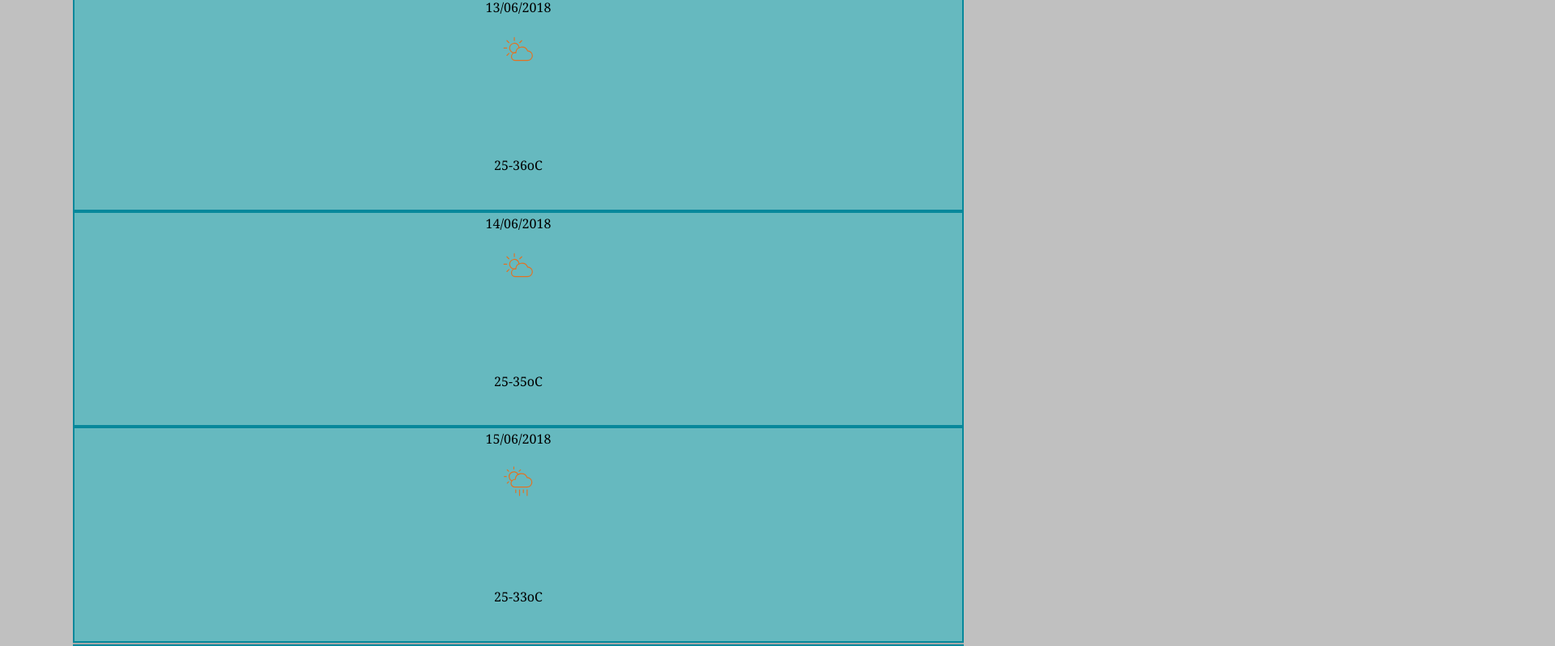
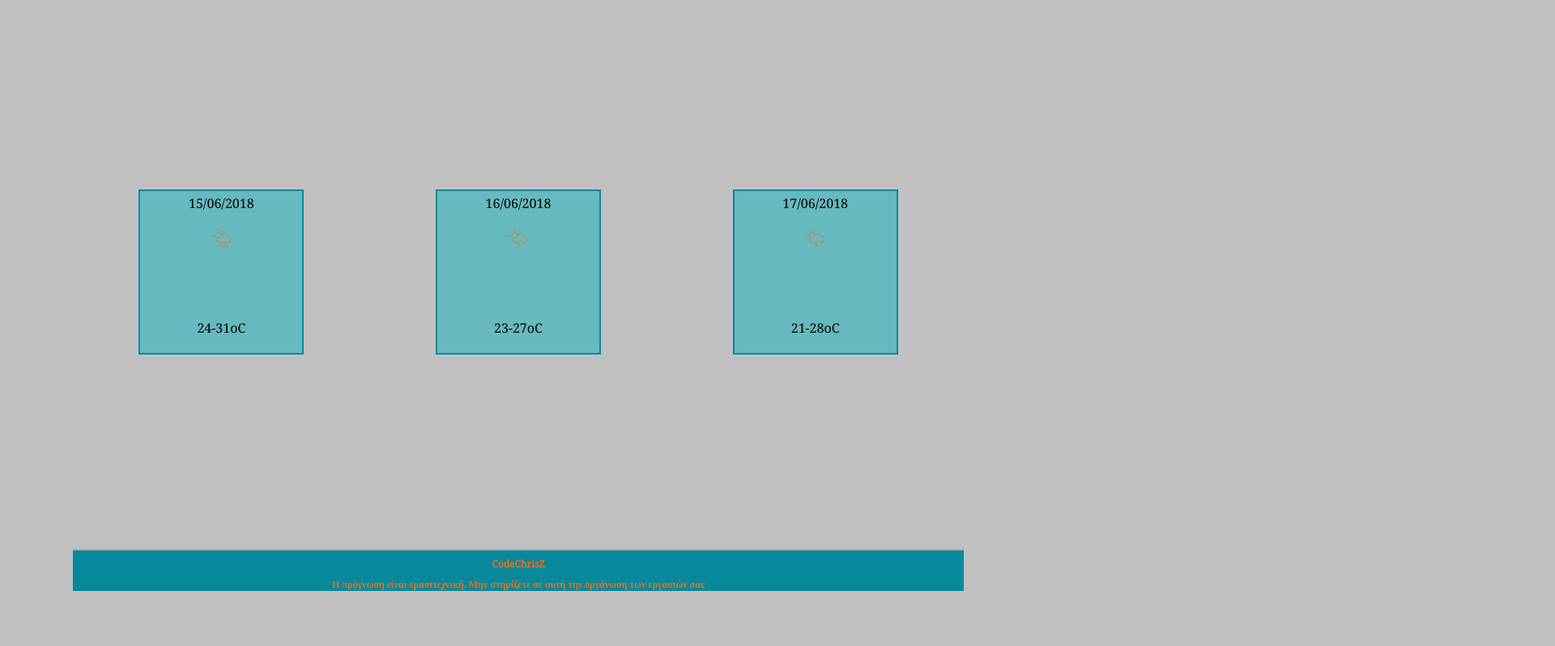
Before and after one commit to codechrisz/codechris.github.io, a plain HTML site: page forecast.html in a window 1280 px wide. Shown: the part 70-868 px from the top of the page at 81% size, 1920 px wide, since content can reach past the window. After the commit the page ends 800 px from the top, so only its background shows below. Drawn offline with nearby package versions, Linux system fonts and the light colour scheme.

Commit message:
fixed bugs

```diff
--- a/forecast.html
+++ b/forecast.html
@@ -26,48 +26,6 @@
 	    </nav>
 	    <div class="content">
 		    <div class="forecast">
-		    	<div class="title">13/06/2018</div>
-		    	<div class="icon">
-		    		<svg xmlns="http://www.w3.org/2000/svg" viewBox="0 0 64 64" aria-labelledby="title"
-					aria-describedby="desc" role="img" xmlns:xlink="http://www.w3.org/1999/xlink">
-					  <title>Partly Cloudy</title>
-					  <desc>A line styled icon from Orion Icon Library.</desc>
-					  <path data-name="layer2"
-					  d="M27.1 39.5a10 10 0 1 1 6.9-10M24 8v6M8 30H2m6.4-15.5l4.3 4.2m26.9-4.2l-4.3 4.2M12.7 41.3l-4.3 4.3"
-					  fill="none" stroke="#e37222" stroke-miterlimit="10" stroke-width="2" stroke-linejoin="round"
-					  stroke-linecap="round"></path>
-					  <path data-name="layer1" d="M52 36a13 13 0 0 0-25 4.1h-1a8 8 0 1 0 0 16h26a10 10 0 0 0 0-20z"
-					  fill="none" stroke="#e37222" stroke-miterlimit="10" stroke-width="2" stroke-linejoin="round"
-					  stroke-linecap="round"></path>
-					</svg>
-		    	</div>
-		    	<div class="describe">
-		    		<p>25-36oC</p>
-		    	</div>
-		    	<div class="text">Ανεβαίνει ακόμα λίγο η θερμοκρασία ενώ το μεσημέρι και το απόγευμα θα υπάρχουν και λίγες νεφώσεις. </div>
-		    </div>
-		    <div class="forecast">
-		    	<div class="title">14/06/2018</div>
-		    	<div class="icon">
-		    		<svg xmlns="http://www.w3.org/2000/svg" viewBox="0 0 64 64" aria-labelledby="title"
-					aria-describedby="desc" role="img" xmlns:xlink="http://www.w3.org/1999/xlink">
-					  <title>Partly Cloudy</title>
-					  <desc>A line styled icon from Orion Icon Library.</desc>
-					  <path data-name="layer2"
-					  d="M27.1 39.5a10 10 0 1 1 6.9-10M24 8v6M8 30H2m6.4-15.5l4.3 4.2m26.9-4.2l-4.3 4.2M12.7 41.3l-4.3 4.3"
-					  fill="none" stroke="#e37222" stroke-miterlimit="10" stroke-width="2" stroke-linejoin="round"
-					  stroke-linecap="round"></path>
-					  <path data-name="layer1" d="M52 36a13 13 0 0 0-25 4.1h-1a8 8 0 1 0 0 16h26a10 10 0 0 0 0-20z"
-					  fill="none" stroke="#e37222" stroke-miterlimit="10" stroke-width="2" stroke-linejoin="round"
-					  stroke-linecap="round"></path>
-					</svg>
-		    	</div>
-		    	<div class="describe">
-		    		<p>25-35oC</p>
-		    	</div>
-		    	<div class="text">Αυξάνονται λίγο οι συγκεντρώσεις σκόνης. Αραιές νεφώσεις, κατά διαστήματα αθξημένες από το μεσημέρι.</div>
-		    </div>
-		    <div class="forecast">
 		    	<div class="title">15/06/2018</div>
 		    	<div class="icon">
 		    		<svg xmlns="http://www.w3.org/2000/svg" viewBox="0 0 64 64" aria-labelledby="title"
@@ -87,14 +45,60 @@
 					</svg>
 		    	</div>
 		    	<div class="describe">
-		    		<p>25-33oC</p>
+		    		<p>24-31oC</p>
 		    	</div>
-		    	<div class="text">Αραιές νεφώσεις με πιθανότητα λασποβροχών τις πρώτες πρωινές ώρες. Πιθανότητα μπόρας και το απόγευμα. Μικρή πτώση της θερμοκρασίας</div>
+		    	<div class="text">Αίθριος καιρός μέχρι το μεσημέρι και πιο δροσερός. Από το μεσημέρι θα αναπτυχθούν τοπικές νεφώσεις και υπάρχει πιθανότητα για μπόρες κυρίως στα βόρια του νομού. </div>
+		    </div>
+		    <div class="forecast">
+		    	<div class="title">16/06/2018</div>
+		    	<div class="icon">
+		    		<svg xmlns="http://www.w3.org/2000/svg" viewBox="0 0 64 64" aria-labelledby="title"
+					aria-describedby="desc" role="img" xmlns:xlink="http://www.w3.org/1999/xlink">
+					  <title>Mostly Cloudy Lightning</title>
+					  <desc>A line styled icon from Orion Icon Library.</desc>
+					  <path data-name="layer2"
+					  fill="none" stroke="#e37222" stroke-miterlimit="10" stroke-width="2" d="M41.6 37.6l-10 12.5h8L30 62"
+					  stroke-linejoin="round" stroke-linecap="round"></path>
+					  <path data-name="layer1" d="M17.7 31.1A10 10 0 1 1 31.1 18M22 2.1v4m-16 16H2M8.4 8.5l2.3 2.3m24.9-2.3l-2.3 2.3M10.7 33.4l-2.3 2.2"
+					  fill="none" stroke="#e37222" stroke-miterlimit="10" stroke-width="2" stroke-linejoin="round"
+					  stroke-linecap="round"></path>
+					  <path data-name="layer1" d="M46 44.1h4a10 10 0 0 0 0-20 13 13 0 0 0-25 4.1h-1a8 8 0 0 0 0 16h4"
+					  fill="none" stroke="#e37222" stroke-miterlimit="10" stroke-width="2" stroke-linejoin="round"
+					  stroke-linecap="round"></path>
+					</svg>
+		    	</div>
+		    	<div class="describe">
+		    		<p>23-27oC</p>
+		    	</div>
+		    	<div class="text">Άστατος καιρός με βροχές, καταιγίδες τοπικά ισχυρές αλλά και διαστήματα με βελτιωμένο καιρό. Σε πτώση η θερμοκρασία. </div>
+		    </div>
+		    <div class="forecast">
+		    	<div class="title">17/06/2018</div>
+		    	<div class="icon">
+		    		<svg xmlns="http://www.w3.org/2000/svg" viewBox="0 0 64 64" aria-labelledby="title"
+					aria-describedby="desc" role="img" xmlns:xlink="http://www.w3.org/1999/xlink">
+					  <title>Mostly Cloudy Lightning</title>
+					  <desc>A line styled icon from Orion Icon Library.</desc>
+					  <path data-name="layer2"
+					  fill="none" stroke="#e37222" stroke-miterlimit="10" stroke-width="2" d="M41.6 37.6l-10 12.5h8L30 62"
+					  stroke-linejoin="round" stroke-linecap="round"></path>
+					  <path data-name="layer1" d="M17.7 31.1A10 10 0 1 1 31.1 18M22 2.1v4m-16 16H2M8.4 8.5l2.3 2.3m24.9-2.3l-2.3 2.3M10.7 33.4l-2.3 2.2"
+					  fill="none" stroke="#e37222" stroke-miterlimit="10" stroke-width="2" stroke-linejoin="round"
+					  stroke-linecap="round"></path>
+					  <path data-name="layer1" d="M46 44.1h4a10 10 0 0 0 0-20 13 13 0 0 0-25 4.1h-1a8 8 0 0 0 0 16h4"
+					  fill="none" stroke="#e37222" stroke-miterlimit="10" stroke-width="2" stroke-linejoin="round"
+					  stroke-linecap="round"></path>
+					</svg>
+		    	</div>
+		    	<div class="describe">
+		    		<p>21-28oC</p>
+		    	</div>
+		    	<div class="text">Συνέχεια του άστατου καιρού με βροχές και καταιγίδες κυρίως το μεσημέρι.</div>
 		    </div>
 	    </div>
 	    <div class="footer">
 	    	<p><span>CodeChrisZ</span></p>
-	    	<p>Η πρόγνωση είναι ερασιτεχνική. Μην στηρίζεται σε αυτή την οργάνωση των εργασιών σας</p>
+	    	<p>Η πρόγνωση είναι ερασιτεχνική. Μην στηρίζετε σε αυτή την οργάνωση των εργασιών σας</p>
 	    </div>
 	</div>
 
--- a/style.css
+++ b/style.css
@@ -12,7 +12,7 @@ body {
   "nav"
   "content"
   "footer";
-  grid-template-rows: auto 100vh auto;
+  grid-template-rows: auto 1fr auto;
   grid-template-columns: 1fr;
   width: 100%;
   min-height: 100vh;
@@ -69,32 +69,34 @@ a {
 
 .content {
   display: flex;
-  flex-direction: column;
+  flex-wrap: wrap;
+  /*flex-direction: column;*/
+  align-items: center;
   align-content: center;
+  justify-content: space-around;
 }
 
 .forecast {
   background-color: #66b9bf;
-  flex-grow: 1;
+  /*flex: 1 1 auto;*/
   display: flex;
   flex-direction: column;
   align-items: center;
   justify-content: space-around;
   border: #07889b 2px solid;
   transition-duration: 0.5s;
+  width: 200px;
+  height: 200px;
 }
 
 .forecast.open {
-  flex-grow: 4;
+  flex-grow: 2;
+  height: 400px;
   transition-duration: 0.5s;
 }
 
-/*.text {
-  display: none;
-}*/
-
-.forecast > *:last-child { transform: translateX(1000%); }
-.forecast.open > *:last-child { transform: translateX(0); }
+.forecast > *:last-child { transform: translateX(1000%); display: none; }
+.forecast.open > *:last-child { transform: translateX(0); display: block; }
 
 .forecast:hover {
   background-color: #07889b;
@@ -153,43 +155,12 @@ span {
     flex: 1 1 25%;
   }
 }
-/*
-body {
-  margin: auto;
-  min-height: 100vh;
-
-  border: solid 2px #808E8D;
-  Background image
-  background-color: #D9D9D9;
-}
-
-
-.header {
-  grid-area: header;
-  background-color: #CFD6D6;
-  border:solid #808E8D;
-  border-width: 2px 0 2px 0;
-  color: var(--fav);
-  display: flex;
-  flex-direction: column;
-  text-align: center;
-  justify-content: center;
-  font-size: 30px;
-}
 
 
 
 
-h3 {
-  text-align: center;
-}
 
 
-
-.icons {
-  /*flex container to handle the weather icons
-  display: flex;
-}
 
 /*weather icons
 .icons >* {
```
Also changed, not shown: index.html (+1 -1 lines).
